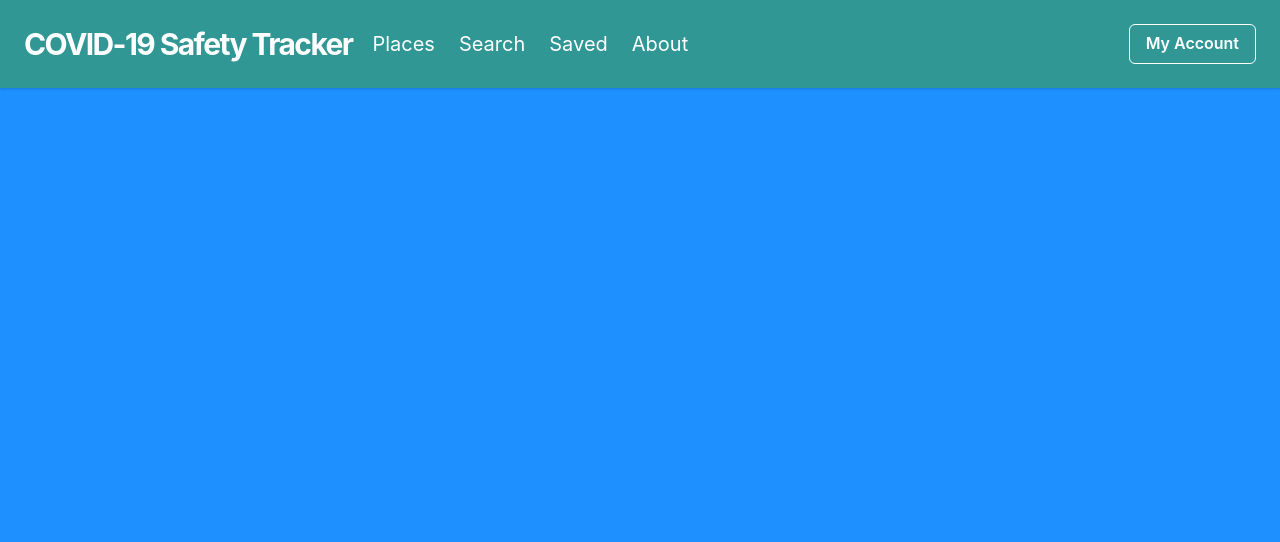
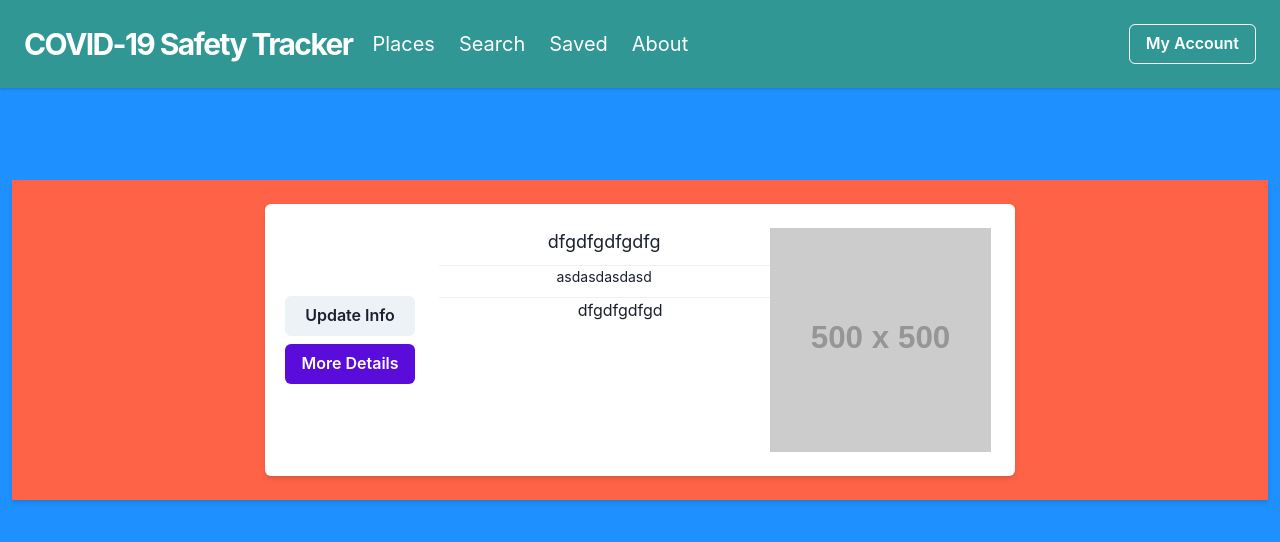
Before and after one commit to tommyconner96/covid-safety-tracker, a React (Create React App) app: page /update/1 in a window 1280 px wide. Shown: the top 542 px of the page. Built offline with nearby package versions, Linux system fonts and the light colour scheme; no server answers.

Commit message:
update component started

```diff
--- a/src/App.js
+++ b/src/App.js
@@ -1,21 +1,25 @@
 import { useState, useEffect } from 'react'
-import { Box, Text, Button, VStack, Code, Grid } from '@chakra-ui/react'
-import { Switch, Route, Link, useHistory } from 'react-router-dom'
+import { Box, VStack, Grid } from '@chakra-ui/react'
+import { Switch, Route } from 'react-router-dom'
 import Header from './components/Header'
 import Home from './pages/Home'
 import About from './pages/About'
 import Places from './pages/Places'
 import Business from './pages/Business'
+import UpdatePlace from './pages/UpdatePlace'
 
-function App () {
+export default function App () {
   const [search, setSearch] = useState({ search: '' })
   const [view, setView] = useState('')
   const [placeList, setPlaceList] = useState([])
   // const [info, setInfo] = useState([])
 
-  useEffect(() => {
-    console.log(search, 'useEffect App.js')
-  }, [search])
+  useEffect(
+    () => {
+      console.log(search, 'useEffect App.js')
+    },
+    [search]
+  )
 
   return (
     <Box bg='dodgerblue' textAlign='center' fontSize='xl'>
@@ -35,8 +39,23 @@ function App () {
               render={props =>
                 <Business
                   setPlaceList={setPlaceList}
-                  search={search}
-                  setSearch={setSearch}
+                  // search={search}
+                  // setSearch={setSearch}
+                  view={view}
+                  placeList={placeList}
+                  // info={info}
+                  // setInfo={setInfo}
+                  {...props}
+                />}
+            />
+            <Route
+              exact
+              path='/update/:id'
+              render={props =>
+                <UpdatePlace
+                  setPlaceList={setPlaceList}
+                  // search={search}
+                  // setSearch={setSearch}
                   view={view}
                   placeList={placeList}
                   // info={info}
@@ -73,5 +92,3 @@ function App () {
     </Box>
   )
 }
-
-export default App
--- a/src/components/PlaceCard.js
+++ b/src/components/PlaceCard.js
@@ -19,13 +19,13 @@ import { useHistory } from 'react-router-dom'
 import axios from 'axios'
 
 export default function PlaceCard (props) {
-  const [hasInfo, setHasInfo] = useState(false)
+  //   const [hasInfo, setHasInfo] = useState(false)
   const [load, setLoad] = useState(true)
   const history = useHistory()
   const placeId = props.place_id
-//   const setInfo = props.setInfo
-//   const info = props.info
-const [info, setInfo] = useState([])
+  //   const setInfo = props.setInfo
+  //   const info = props.info
+  const [info, setInfo] = useState([])
   useEffect(
     () => {
       axios
@@ -34,7 +34,8 @@ const [info, setInfo] = useState([])
           if (res.status === 200) {
             setInfo(res.data)
             console.log(res.data)
-            setHasInfo(true)
+            // setHasInfo(true)
+            setLoad(false)
           }
         })
         .catch(err => {
@@ -46,17 +47,14 @@ const [info, setInfo] = useState([])
             indoor: null,
             outdoor: null
           })
+          setLoad(false)
         })
-        console.log(info)
-      setLoad(false)
     },
-    [setInfo, placeId]
+    [placeId]
   )
-  console.log(info)
+  //   console.log(info)
   return (
     <React.Fragment>
-      {/* {props.listList.map(place => { */}
-      {/* return ( */}
       <React.Fragment>
         {load
           ? <Spinner />
@@ -71,7 +69,11 @@ const [info, setInfo] = useState([])
             >
             <Center>
               <Stack marginLeft='1em'>
-                <Button>Update Info</Button>
+                <Button
+                  onClick={() => history.push(`/update/${props.place_id}`)}
+                  >
+                    Update Info
+                  </Button>
                 <Button
                   onClick={() => history.push(`/places/${props.place_id}`)}
                   bg='#5A0CDA'
@@ -119,12 +121,12 @@ const [info, setInfo] = useState([])
                         <ListIcon as={WarningIcon} color='yellow.500' />
                             No info on masks
                           </ListItem>}
-                      {info.masks === 'true' &&
+                      {info.masks === 1 &&
                       <ListItem>
                         <ListIcon as={CheckIcon} color='green.500' />
                             Masks are enforced
                           </ListItem>}
-                      {info.masks === 'false' &&
+                      {info.masks === 0 &&
                       <ListItem>
                         <ListIcon as={CloseIcon} color='red.500' />
                             Masks are NOT enforced
@@ -135,12 +137,12 @@ const [info, setInfo] = useState([])
                         <ListIcon as={WarningIcon} color='yellow.500' />
                             No info on contact tracing
                           </ListItem>}
-                      {info.contact_tracing === 'true' &&
+                      {info.contact_tracing === 1 &&
                       <ListItem>
                         <ListIcon as={CheckIcon} color='green.500' />
                             Contact tracing is enforced
                           </ListItem>}
-                      {info.contact_tracing === 'false' &&
+                      {info.contact_tracing === 0 &&
                       <ListItem>
                         <ListIcon as={CloseIcon} color='red.500' />
                             Contact tracing is NOT enforced
@@ -151,12 +153,12 @@ const [info, setInfo] = useState([])
                         <ListIcon as={WarningIcon} color='yellow.500' />
                             No info Curbside Service
                           </ListItem>}
-                      {info.curbside === 'true' &&
+                      {info.curbside === 1 &&
                       <ListItem>
                         <ListIcon as={CheckIcon} color='green.500' />
                             Curbside Service is avaliable
                           </ListItem>}
-                      {info.curbside === 'false' &&
+                      {info.curbside === 0 &&
                       <ListItem>
                         <ListIcon as={CloseIcon} color='red.500' />
                             Curbside Service is NOT avaliable
@@ -167,12 +169,12 @@ const [info, setInfo] = useState([])
                         <ListIcon as={WarningIcon} color='yellow.500' />
                             No info on indoor seating
                           </ListItem>}
-                      {info.indoor === 'true' &&
+                      {info.indoor === 1 &&
                       <ListItem>
                         <ListIcon as={CheckIcon} color='green.500' />
                             This business has indoor seating opened
                           </ListItem>}
-                      {info.indoor === 'false' &&
+                      {info.indoor === 0 &&
                       <ListItem>
                         <ListIcon as={CloseIcon} color='red.500' />
                             Indoor Seating not avaliable
@@ -182,12 +184,12 @@ const [info, setInfo] = useState([])
                         <ListIcon as={WarningIcon} color='yellow.500' />
                             No info on outdoor seating
                           </ListItem>}
-                      {info.outdoor === 'true' &&
+                      {info.outdoor === 1 &&
                       <ListItem>
                         <ListIcon as={CheckIcon} color='green.500' />
                             This business offers outdoor seating
                           </ListItem>}
-                      {info.outdoor === 'false' &&
+                      {info.outdoor === 0 &&
                       <ListItem>
                         <ListIcon as={CloseIcon} color='red.500' />
                             This business does not offer outdoor seating
--- a/src/pages/Business.js
+++ b/src/pages/Business.js
@@ -41,10 +41,6 @@ export default function Places (props) {
         : <Box p={6} marginTop={20} w='100%' boxShadow='md' bg='tomato'>
           <VStack spacing={6}>
             {empty
-                // ? <Box>
-                //   <Text>Invalid Place ID.</Text>
-                //   <Button onClick={() => history.push("/")}>Go Back</Button>
-                // </Box>
                 ? <Error />
                 : <PlaceCard
                   key={props.placeList.id}
--- /dev/null
+++ b/src/pages/UpdatePlace.js
@@ -0,0 +1,115 @@
+import React from 'react'
+import { useState, useEffect } from 'react'
+import { useHistory } from 'react-router-dom'
+import {
+  Text,
+  VStack,
+  Box,
+  Button,
+  Spinner,
+  Flex,
+  Center,
+  Stack,
+  Image,
+  Divider
+} from '@chakra-ui/react'
+import axios from 'axios'
+import PlaceCard from '../components/PlaceCard'
+import Error from '../components/Error'
+
+export default function UpdatePlace (props) {
+  const [load, setLoad] = useState(true)
+  const [empty, setEmpty] = useState(false)
+  const history = useHistory()
+  const setPlaceList = props.setPlaceList
+  const placeId = props.match.params.id
+
+  useEffect(
+    () => {
+      axios
+        .get(`http://localhost:5000/places/${placeId}`)
+        .then(res => {
+          if (res.status === 200) {
+            setPlaceList(res.data)
+          }
+          console.log(res.data)
+          //   console.log(props)
+          setLoad(false)
+        })
+        .catch(res => {
+          setPlaceList([])
+          setEmpty(true)
+          setLoad(false)
+        })
+    },
+    [load, props.view, placeId, setPlaceList]
+  )
+
+  return (
+    <React.Fragment>
+      <React.Fragment>
+        <Box p={6} marginTop={20} w='100%' boxShadow='md' bg='tomato'>
+        <VStack spacing={6}>
+          {load
+            ? <Spinner />
+            : <Flex
+              h='100%'
+              bg='white'
+              borderRadius='md'
+              boxShadow='md'
+              _hover={{
+                boxShadow: 'lg'
+              }}
+              >
+              <Center>
+                <Stack marginLeft='1em'>
+                  <Button
+                    onClick={() => history.push(`/update/${props.place_id}`)}
+                    >
+                      Update Info
+                    </Button>
+                  <Button
+                    onClick={() => history.push(`/places/${props.place_id}`)}
+                    bg='#5A0CDA'
+                    color='white'
+                    _hover={{ color: 'black', bg: '#B285FA' }}
+                    >
+                      More Details
+                    </Button>
+                </Stack>
+              </Center>
+              <Flex
+                flexDirection='row-reverse'
+                w='30em'
+                key={props.key}
+                p={6}
+                >
+                <Box w='40%' m='0 auto'>
+                  <Image
+                    fallbackSrc='https://via.placeholder.com/500'
+                    boxSize='3xs'
+                    src={props.image}
+                    alt={props.name}
+                    />
+                </Box>
+                <Flex w='60%' direction='column'>
+                  <Box w='100%' m='0 auto'>
+                    <Text fontSize='lg'>dfgdfgdfgdfg</Text>
+                    <Divider h='10px' />
+                    <Text fontSize='sm'>asdasdasdasd</Text>
+                  </Box>
+                  <Divider h='10px' />
+                  <Box w='100%' m='0 auto'>
+                    <Text marginLeft='2em' fontSize='md'>
+                        dfgdfgdfgd
+                      </Text>
+                  </Box>
+                </Flex>
+              </Flex>
+            </Flex>}
+            </VStack>
+        </Box>
+      </React.Fragment>
+    </React.Fragment>
+  )
+}
```
Also changed, not shown: src/pages/Places.js (+4 -7 lines).
